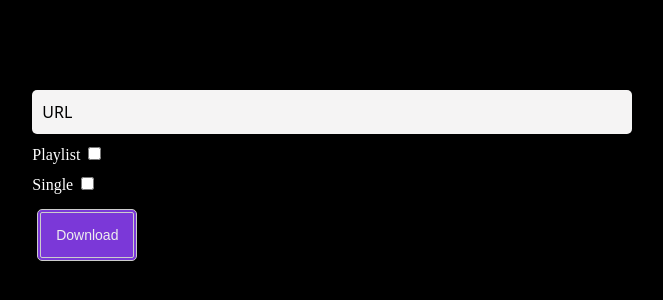
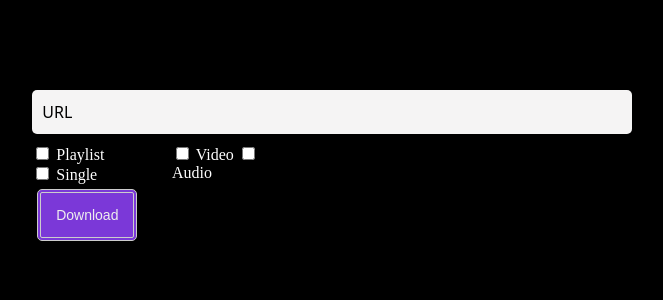
Before and after one commit to M-Junior15/YouTubeDownloader, a plain HTML site: page YouTubeDownloader/index.html in a window 1280 px wide. Shown: the part 110-410 px from the top of the page, without its empty margins (408-1071 px from the left). Drawn offline with Linux system fonts and the light colour scheme.

Commit message:
Add the checkboxes in the right positions

```diff
--- a/YouTubeDownloader/index.html
+++ b/YouTubeDownloader/index.html
@@ -15,12 +15,24 @@
         </div>
     </form>
     <div class="box">
-        <label for="playlist">Playlist</label>
-        <input type="checkbox" id="playlist" name="single" value="playlist">
+        <div>
+            <input type="checkbox" id="playlist" name="single" value="playlist">
+            <label for="playlist">Playlist</label>
+
+            <input type="checkbox" id="single" name="single" value="single">
+            <label for="single">Single</label>
+
+        </div>
     </div>
-    <div class="box">
-        <label for="single">Single</label>
-        <input type="checkbox" id="single" nam  e="single" value="single">
+    <div class="box1">
+        <div>
+            <input type="checkbox" id="video" name="video" value="video">
+            <label for="video">Video</label>
+
+            <input type="checkbox" id="audio" name="audio" value="audio">
+            <label for="audio">Audio</label>
+
+        </div>
     </div>
     <button type="button">Download</button>
 </body>
--- a/YouTubeDownloader/styles.css
+++ b/YouTubeDownloader/styles.css
@@ -31,10 +31,20 @@ body {
 
 .box {
   color: white;
+  width: 90px;
+  height: 40px;
   margin-top: 10px;
-  margin-bottom: 10px;
+
 }
+.box1 {
+  color: white;
+  position: absolute;
+  left: 580px;
+  top: 254px;
+  width: 90px;
+  height: 40px;
 
+}
 button {
   display: inline-block;
   background-color: #7b38d8;
```
